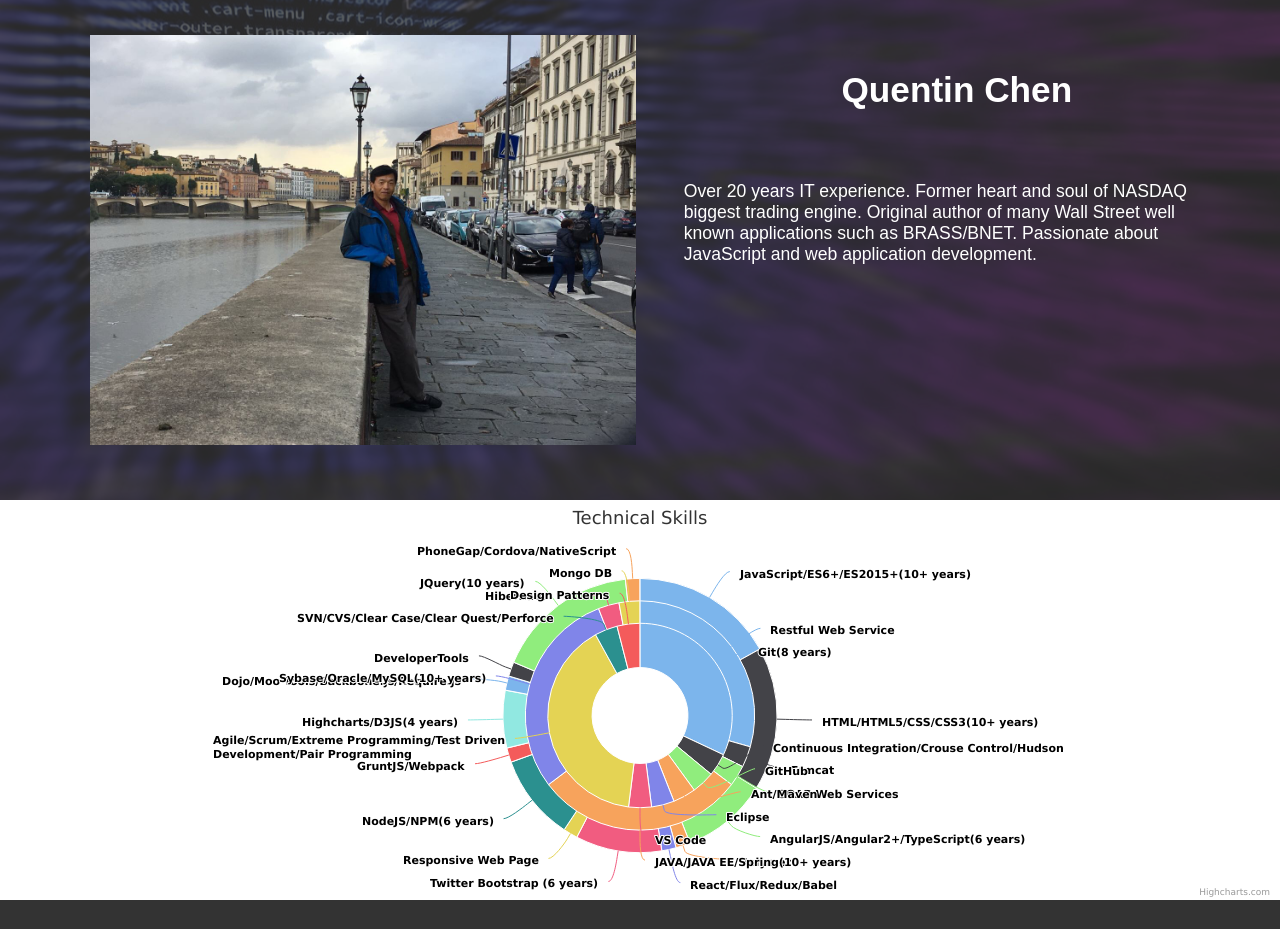
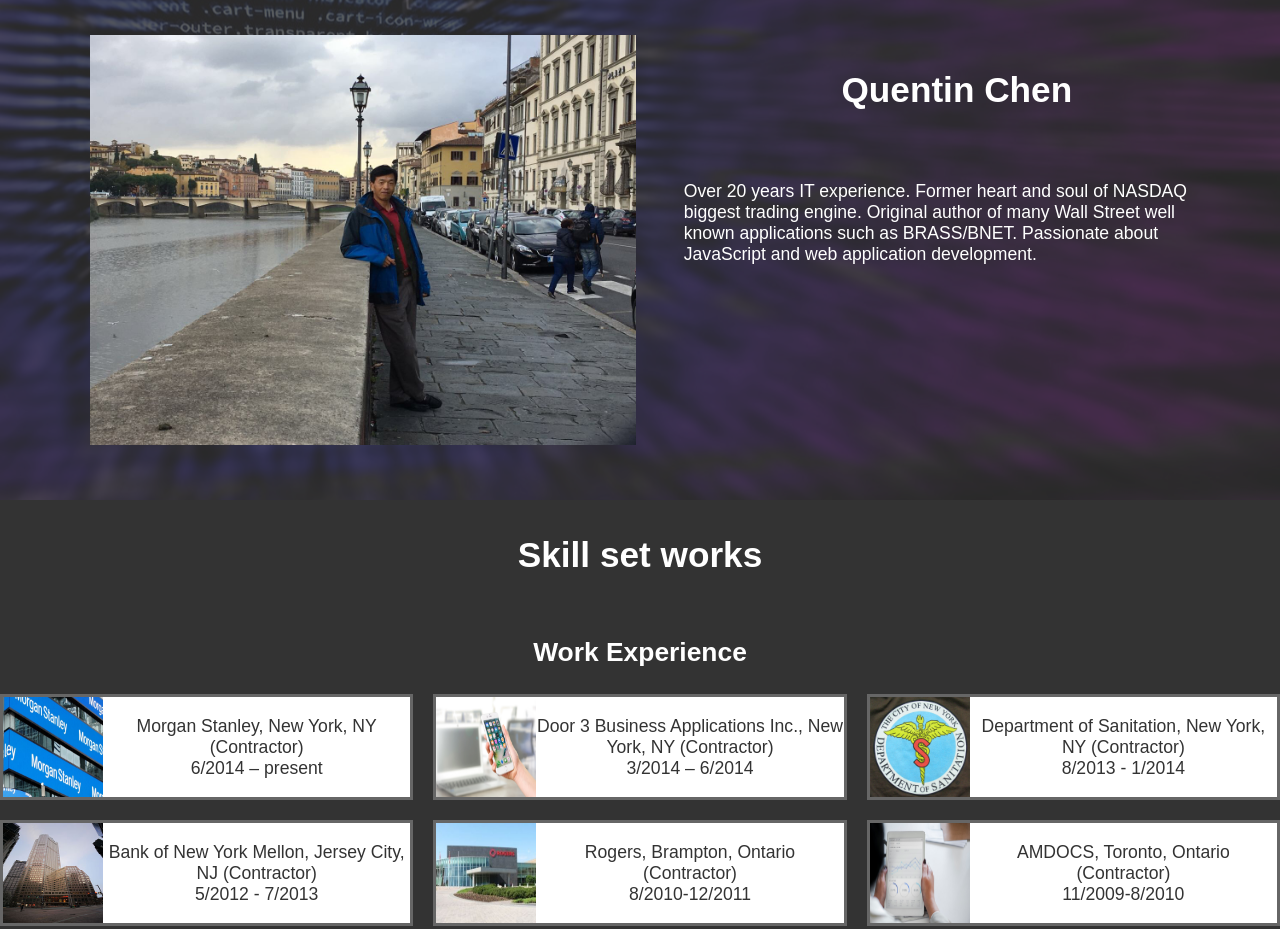
Before and after one commit to qunsheng/personal-site-react, a React (Create React App) app: page / in a window 1280 px wide. Shown: the top 929 px of the page. Built offline with nearby package versions, Linux system fonts and the light colour scheme.

Commit message:
remove highchart libs

```diff
--- a/package.json
+++ b/package.json
@@ -3,8 +3,6 @@
   "version": "0.1.0",
   "private": true,
   "dependencies": {
-    "highcharts": "^7.0.3",
-    "highcharts-react-official": "^2.1.1",
     "react": "^16.8.4",
     "react-dom": "^16.8.4",
     "react-scripts": "2.1.8"
--- a/src/components/SkillSet.js
+++ b/src/components/SkillSet.js
@@ -1,157 +1,158 @@
 import React, { Component } from 'react';
-import Highcharts from 'highcharts';
-import HighchartsReact from 'highcharts-react-official';
+// import Highcharts from 'highcharts';
+// import HighchartsReact from 'highcharts-react-official';
 
 
-let options = {
-    chart: {
-        type: 'pie'
-    },
-    title: {
-        text: 'Technical Skills'
-    },
-    series: [{
-          name: 'Front End Web Technologies',
-          size: '85%',
-          innerSize: '70%',
-          data: [
-            {
-              name: 'JavaScript/ES6+/ES2015+(10+ years)',
-              y: 10
-          }, {
-              name: 'HTML/HTML5/CSS/CSS3(10+ years)',
-              y: 10
-          }, {
-              name: 'AngularJS/Angular2+/TypeScript(6 years)',
-              y: 6
-          }, {
-              name: 'Polymer',
-              y: 1
-          }, {
-              name: 'React/Flux/Redux/Babel',
-              y: 1
-          }, {
-              name: 'Twitter Bootstrap (6 years)',
-              y: 6
-          }, {
-              name: 'Responsive Web Page',
-              y: 1
-          }, {
-              name: 'NodeJS/NPM(6 years)',
-              y: 6
-          }, {
-              name: 'GruntJS/Webpack',
-              y: 1
-          }, {
-            name: 'Highcharts/D3JS(4 years)',
-              y: 4
-          },
-           {
-            name: 'Dojo/Moo Tools/Backbone.js/Require.js',
-              y: 1
-          }, {
-            name: 'DeveloperTools',
-              y: 1
-          } ,
-          {
-            name: 'JQuery(10 years)',
-              y: 10
-          }
-          , {
-            name: 'PhoneGap/Cordova/NativeScript',
-              y: 1
-          }
-        ]
-      },
-      {
-        name: 'Back End Technologies',
-        size: '70%',
-        innerSize: '55%',
-        data: [
-          {
-            name: 'Restful Web Service',
-            y: 10
-          },
+// let options = {
+//     chart: {
+//         type: 'pie'
+//     },
+//     title: {
+//         text: 'Technical Skills'
+//     },
+//     series: [{
+//           name: 'Front End Web Technologies',
+//           size: '85%',
+//           innerSize: '70%',
+//           data: [
+//             {
+//               name: 'JavaScript/ES6+/ES2015+(10+ years)',
+//               y: 10
+//           }, {
+//               name: 'HTML/HTML5/CSS/CSS3(10+ years)',
+//               y: 10
+//           }, {
+//               name: 'AngularJS/Angular2+/TypeScript(6 years)',
+//               y: 6
+//           }, {
+//               name: 'Polymer',
+//               y: 1
+//           }, {
+//               name: 'React/Flux/Redux/Babel',
+//               y: 1
+//           }, {
+//               name: 'Twitter Bootstrap (6 years)',
+//               y: 6
+//           }, {
+//               name: 'Responsive Web Page',
+//               y: 1
+//           }, {
+//               name: 'NodeJS/NPM(6 years)',
+//               y: 6
+//           }, {
+//               name: 'GruntJS/Webpack',
+//               y: 1
+//           }, {
+//             name: 'Highcharts/D3JS(4 years)',
+//               y: 4
+//           },
+//            {
+//             name: 'Dojo/Moo Tools/Backbone.js/Require.js',
+//               y: 1
+//           }, {
+//             name: 'DeveloperTools',
+//               y: 1
+//           } ,
+//           {
+//             name: 'JQuery(10 years)',
+//               y: 10
+//           }
+//           , {
+//             name: 'PhoneGap/Cordova/NativeScript',
+//               y: 1
+//           }
+//         ]
+//       },
+//       {
+//         name: 'Back End Technologies',
+//         size: '70%',
+//         innerSize: '55%',
+//         data: [
+//           {
+//             name: 'Restful Web Service',
+//             y: 10
+//           },
 
-          {
-              name: 'Tomcat',
-              y: 1
-          },
-           {
-              name: 'SOAP Web Services',
-              y: 1
-          }, {
-              name: 'JAVA/JAVA EE/Spring(10+ years)',
-              y: 10
-          },
-          {
-              name: 'Sybase/Oracle/MySQL(10+ years)',
-              y: 10
-          }, {
-              name: 'Hibernate',
-              y: 1
-          }, {
-              name: 'Mongo DB',
-              y: 1
-        }]
-      },
-      {
-        name: 'Tools And Software Development Approaches',
-        size: '55%',
-        innerSize: '52%',
-        // colorByPoint: true,
-        data: [
-          {
-            name: 'Git(8 years)',
-            y: 8,
-            // sliced: true,
-            // selected: true
-        },
-        {
-            name: 'Continuous Integration/Crouse Control/Hudson',
-            y: 1
-        },
-        {
-            name: 'GitHub',
-            y: 1
-        },
-        {
-            name: 'Ant/Maven',
-            y: 1
-        }, {
-            name: 'Eclipse',
-            y: 1
-        }, {
-            name: 'VS Code',
-            y: 1
-        }, {
-            name: 'Agile/Scrum/Extreme Programming/Test Driven Development/Pair Programming',
-            y: 10
-        } ,
-        {
-            name: 'SVN/CVS/Clear Case/Clear Quest/Perforce',
-            y: 1
-        },
-        {
-            name: 'Design Patterns',
-            y: 1
-        }]
-  }]
-};
+//           {
+//               name: 'Tomcat',
+//               y: 1
+//           },
+//            {
+//               name: 'SOAP Web Services',
+//               y: 1
+//           }, {
+//               name: 'JAVA/JAVA EE/Spring(10+ years)',
+//               y: 10
+//           },
+//           {
+//               name: 'Sybase/Oracle/MySQL(10+ years)',
+//               y: 10
+//           }, {
+//               name: 'Hibernate',
+//               y: 1
+//           }, {
+//               name: 'Mongo DB',
+//               y: 1
+//         }]
+//       },
+//       {
+//         name: 'Tools And Software Development Approaches',
+//         size: '55%',
+//         innerSize: '52%',
+//         // colorByPoint: true,
+//         data: [
+//           {
+//             name: 'Git(8 years)',
+//             y: 8,
+//             // sliced: true,
+//             // selected: true
+//         },
+//         {
+//             name: 'Continuous Integration/Crouse Control/Hudson',
+//             y: 1
+//         },
+//         {
+//             name: 'GitHub',
+//             y: 1
+//         },
+//         {
+//             name: 'Ant/Maven',
+//             y: 1
+//         }, {
+//             name: 'Eclipse',
+//             y: 1
+//         }, {
+//             name: 'VS Code',
+//             y: 1
+//         }, {
+//             name: 'Agile/Scrum/Extreme Programming/Test Driven Development/Pair Programming',
+//             y: 10
+//         } ,
+//         {
+//             name: 'SVN/CVS/Clear Case/Clear Quest/Perforce',
+//             y: 1
+//         },
+//         {
+//             name: 'Design Patterns',
+//             y: 1
+//         }]
+//   }]
+// };
 
 class SkillSet extends Component {
-    componentDidMount() {
-        this.chartRef = React.createRef();
-    }
+    // componentDidMount() {
+    //     this.chartRef = React.createRef();
+    // }
 
 
     render() {
         return (
-            <HighchartsReact
-            highcharts={ Highcharts }
-            options={ options }
-            ref={ this.chartRef }
-            />
+            // <HighchartsReact
+            // highcharts={ Highcharts }
+            // options={ options }
+            // ref={ this.chartRef }
+            // />
+            <h1>Skill set works</h1>
         );
     }
 }
```
Also changed, not shown: 1 other file (tests, documents, lock files or other folders).
